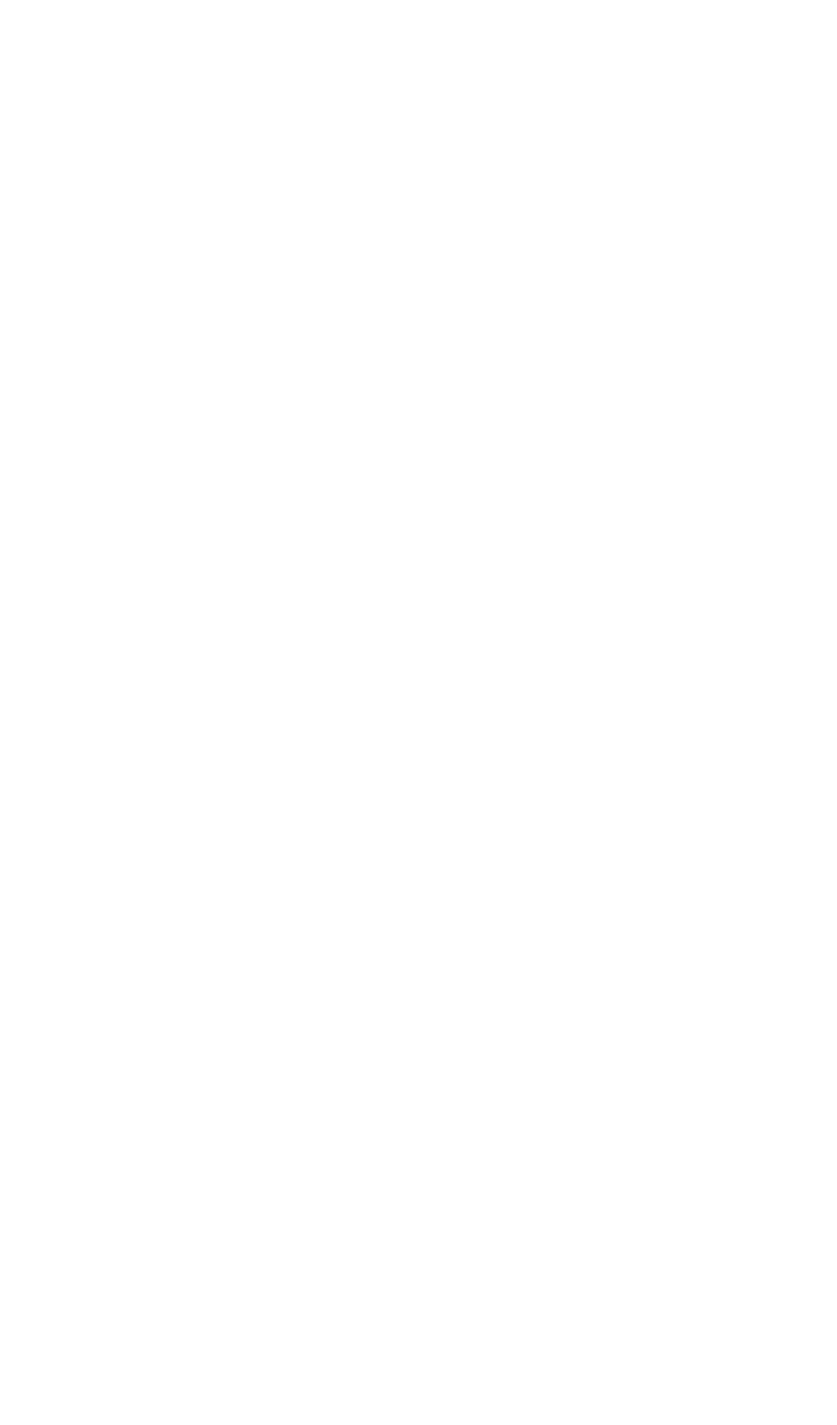
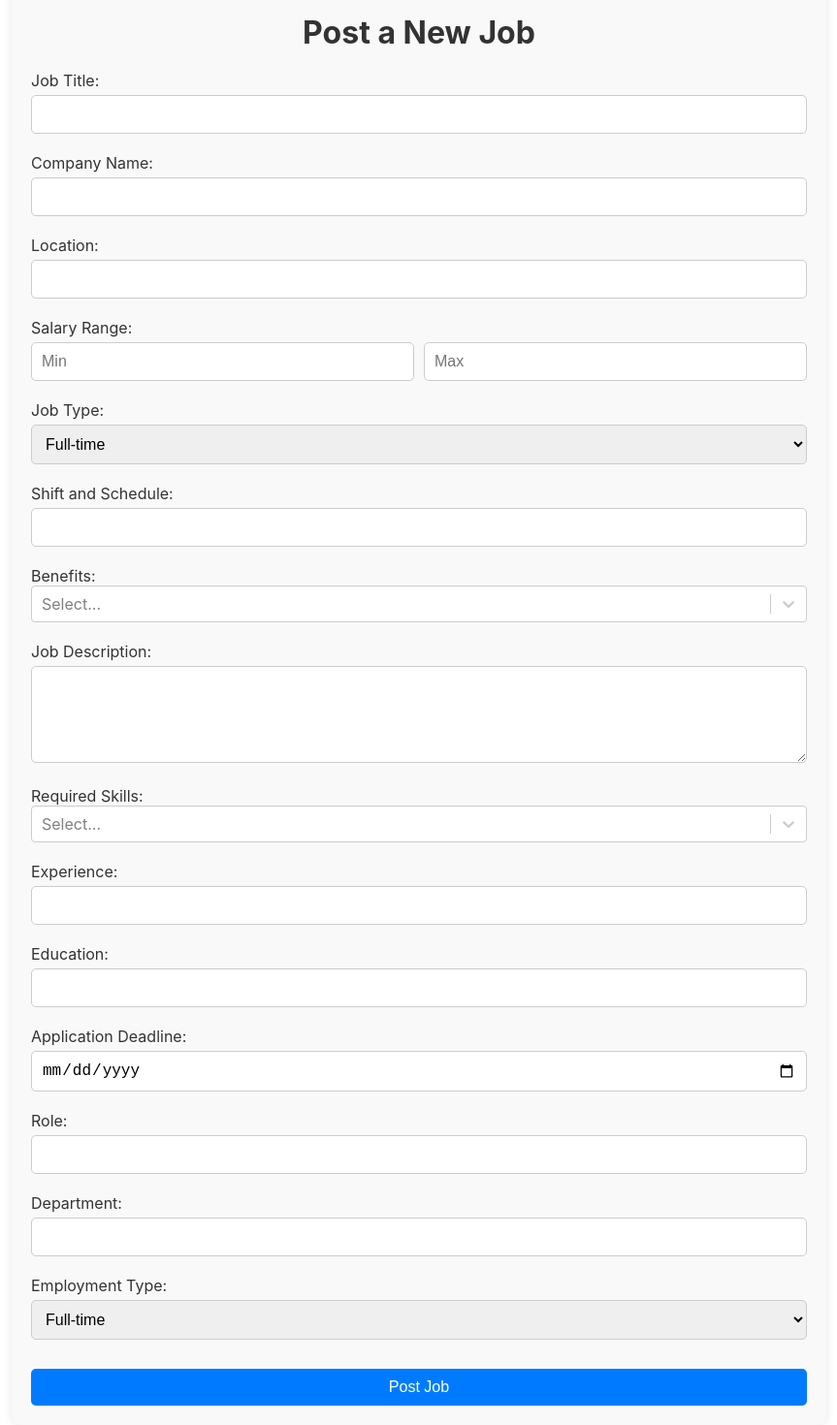
Before and after one commit to Yashgabani845/hiring-portal, a React (Create React App) app in the folder hiring-portal/: page /postjob in a window 1280 px wide. Before the commit this address had no page. Shown: the part 27-1497 px from the top of the page at 97% size, without its empty margins (208-1071 px from the left). Before the commit the page ends 800 px from the top, so only its background shows below. Built offline with nearby package versions, Linux system fonts and the light colour scheme.

Commit message:
postjob form addded

```diff
--- a/hiring-portal/src/App.js
+++ b/hiring-portal/src/App.js
@@ -12,6 +12,7 @@ import Dashboard from './Components/Dashboard';
 import AdminDashboard from './Components/AdminDashboard';
 import CreateTest from './Components/CreateTest';
 import TakeTest from './Components/TakeTest';
+import JobPostForm from './Components/JobPostForm';
 function App() {
   const [test, setTest] = useState(null);
 
@@ -26,7 +27,7 @@ function App() {
         <Route path="/admin" element={<AdminDashboard/>}/>
         <Route path="/createtest" element={<CreateTest setTest={setTest}/>}/>
         <Route path="/taketest" element={<TakeTest test={test}/>}/>
-
+        <Route path="/postjob" element ={<JobPostForm/>}/>
    </Routes>
    </Router>
   );
--- /dev/null
+++ b/hiring-portal/src/CSS/jobpostform.css
@@ -0,0 +1,80 @@
+.job-post-form-container {
+    width: 80%;
+    max-width: 800px;
+    margin: auto;
+    padding: 20px;
+    background-color: #f9f9f9;
+    border-radius: 10px;
+    box-shadow: 0 0 10px rgba(0, 0, 0, 0.1);
+}
+
+.job-post-form-container h1 {
+    text-align: center;
+    margin-bottom: 20px;
+    color: #333;
+}
+
+.job-post-form {
+    display: flex;
+    flex-direction: column;
+}
+
+.job-post-form label {
+    margin-bottom: 10px;
+    color: #333;
+}
+
+.job-post-form input,
+.job-post-form select,
+.job-post-form textarea {
+    width: 100%;
+    padding: 10px;
+    margin: 5px 0 10px 0;
+    border: 1px solid #ccc;
+    border-radius: 5px;
+    box-sizing: border-box;
+    font-size: 16px;
+}
+
+.job-post-form .salary-range {
+    display: flex;
+    gap: 10px;
+}
+
+.job-post-form .salary-range input {
+    width: calc(50% - 5px);
+}
+
+.job-post-form textarea {
+    resize: vertical;
+    height: 100px;
+}
+
+.job-post-form button {
+    padding: 10px 20px;
+    background-color: #007bff;
+    color: white;
+    border: none;
+    border-radius: 5px;
+    cursor: pointer;
+    font-size: 16px;
+    margin-top: 10px;
+}
+
+.job-post-form button:hover {
+    background-color: #0056b3;
+}
+
+.basic-multi-select {
+    margin-bottom: 10px;
+}
+
+.select__control {
+    border: 1px solid #ccc;
+    border-radius: 5px;
+    box-sizing: border-box;
+}
+
+.select__multi-value {
+    background-color: #e7f3ff;
+}
--- /dev/null
+++ b/hiring-portal/src/Components/JobPostForm.jsx
@@ -0,0 +1,234 @@
+import React, { useState } from 'react';
+import Select from 'react-select';
+import '../CSS/jobpostform.css';
+
+const JobPostForm = () => {
+    const [jobDetails, setJobDetails] = useState({
+        title: '',
+        company: '',
+        location: '',
+        salaryMin: '',
+        salaryMax: '',
+        type: 'Full-time',
+        shift: '',
+        benefits: [],
+        description: '',
+        skills: [],
+        experience: '',
+        education: '',
+        applicationDeadline: '',
+        role: '',
+        department: '',
+        employmentType: 'full-time'
+    });
+
+    const handleChange = (e) => {
+        const { name, value } = e.target;
+        setJobDetails({ ...jobDetails, [name]: value });
+    };
+
+    const handleSelectChange = (selectedOptions, { name }) => {
+        setJobDetails({ ...jobDetails, [name]: selectedOptions.map(option => option.value) });
+    };
+
+    const handleSubmit = (e) => {
+        e.preventDefault();
+        // Handle form submission logic here
+        console.log('Job Details:', jobDetails);
+    };
+
+    const skillsOptions = [
+        { value: 'JavaScript', label: 'JavaScript' },
+        { value: 'React', label: 'React' },
+        { value: 'Node.js', label: 'Node.js' },
+        { value: 'CSS', label: 'CSS' },
+        // Add more skill options as needed
+    ];
+
+    const benefitsOptions = [
+        { value: 'Health Insurance', label: 'Health Insurance' },
+        { value: 'Provident Fund', label: 'Provident Fund' },
+        { value: 'Food Provided', label: 'Food Provided' },
+        // Add more benefit options as needed
+    ];
+
+    return (
+        <div className="job-post-form-container">
+            <h1>Post a New Job</h1>
+            <form className="job-post-form" onSubmit={handleSubmit}>
+                <label>
+                    Job Title:
+                    <input
+                        type="text"
+                        name="title"
+                        value={jobDetails.title}
+                        onChange={handleChange}
+                        required
+                    />
+                </label>
+                <label>
+                    Company Name:
+                    <input
+                        type="text"
+                        name="company"
+                        value={jobDetails.company}
+                        onChange={handleChange}
+                        required
+                    />
+                </label>
+                <label>
+                    Location:
+                    <input
+                        type="text"
+                        name="location"
+                        value={jobDetails.location}
+                        onChange={handleChange}
+                        required
+                    />
+                </label>
+                <label>
+                    Salary Range:
+                    <div className="salary-range">
+                        <input
+                            type="number"
+                            name="salaryMin"
+                            placeholder="Min"
+                            value={jobDetails.salaryMin}
+                            onChange={handleChange}
+                            required
+                        />
+                        <input
+                            type="number"
+                            name="salaryMax"
+                            placeholder="Max"
+                            value={jobDetails.salaryMax}
+                            onChange={handleChange}
+                            required
+                        />
+                    </div>
+                </label>
+                <label>
+                    Job Type:
+                    <select
+                        name="type"
+                        value={jobDetails.type}
+                        onChange={handleChange}
+                        required
+                    >
+                        <option value="Full-time">Full-time</option>
+                        <option value="Part-time">Part-time</option>
+                        <option value="Contract">Contract</option>
+                        <option value="Temporary">Temporary</option>
+                        <option value="Internship">Internship</option>
+                    </select>
+                </label>
+                <label>
+                    Shift and Schedule:
+                    <input
+                        type="text"
+                        name="shift"
+                        value={jobDetails.shift}
+                        onChange={handleChange}
+                        required
+                    />
+                </label>
+                <label>
+                    Benefits:
+                    <Select
+                        isMulti
+                        name="benefits"
+                        options={benefitsOptions}
+                        className="basic-multi-select"
+                        classNamePrefix="select"
+                        onChange={handleSelectChange}
+                    />
+                </label>
+                <label>
+                    Job Description:
+                    <textarea
+                        name="description"
+                        value={jobDetails.description}
+                        onChange={handleChange}
+                        required
+                    />
+                </label>
+                <label>
+                    Required Skills:
+                    <Select
+                        isMulti
+                        name="skills"
+                        options={skillsOptions}
+                        className="basic-multi-select"
+                        classNamePrefix="select"
+                        onChange={handleSelectChange}
+                    />
+                </label>
+                <label>
+                    Experience:
+                    <input
+                        type="text"
+                        name="experience"
+                        value={jobDetails.experience}
+                        onChange={handleChange}
+                        required
+                    />
+                </label>
+                <label>
+                    Education:
+                    <input
+                        type="text"
+                        name="education"
+                        value={jobDetails.education}
+                        onChange={handleChange}
+                        required
+                    />
+                </label>
+                <label>
+                    Application Deadline:
+                    <input
+                        type="date"
+                        name="applicationDeadline"
+                        value={jobDetails.applicationDeadline}
+                        onChange={handleChange}
+                        required
+                    />
+                </label>
+                <label>
+                    Role:
+                    <input
+                        type="text"
+                        name="role"
+                        value={jobDetails.role}
+                        onChange={handleChange}
+                        required
+                    />
+                </label>
+                <label>
+                    Department:
+                    <input
+                        type="text"
+                        name="department"
+                        value={jobDetails.department}
+                        onChange={handleChange}
+                        required
+                    />
+                </label>
+                <label>
+                    Employment Type:
+                    <select
+                        name="employmentType"
+                        value={jobDetails.employmentType}
+                        onChange={handleChange}
+                        required
+                    >
+                        <option value="full-time">Full-time</option>
+                        <option value="part-time">Part-time</option>
+                    </select>
+                </label>
+                <button type="submit">Post Job</button>
+            </form>
+        </div>
+    );
+};
+
+export default JobPostForm;
```
